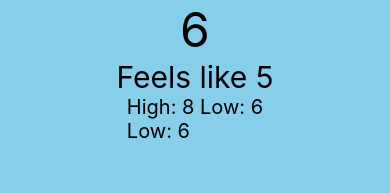
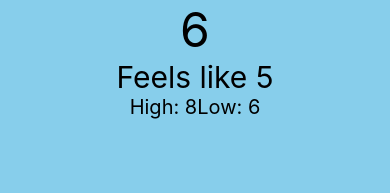
Before and after one commit to IsmailMuhammed2019/weatherApp, a React Native app: screen / in a window 390 px wide. Shown: the top 193 px of the page. Built offline with nearby package versions, Linux system fonts and the light colour scheme.

Commit message:
move high and low to the same line with different view

```diff
--- a/App.js
+++ b/App.js
@@ -8,8 +8,8 @@ const App = () => {
 
         <Text style={styles.temp}>6</Text>
         <Text style={styles.feels}>Feels like 5</Text>
-        <View style={styles.higLowWrapper}>
-          <Text style={styles.highLow}>High: 8 Low: 6</Text>
+        <View style={styles.highLowWrapper}>
+          <Text style={styles.highLow}>High: 8</Text>
           <Text style={styles.highLow}>Low: 6</Text>
         </View>
       </View>
@@ -37,6 +37,9 @@ const styles = StyleSheet.create ({
   highLow: {
     fontSize: 20,
     color: 'black'
+  },
+  highLowWrapper: {
+    flexDirection: 'row'
   }
 })
 export default App;
```
